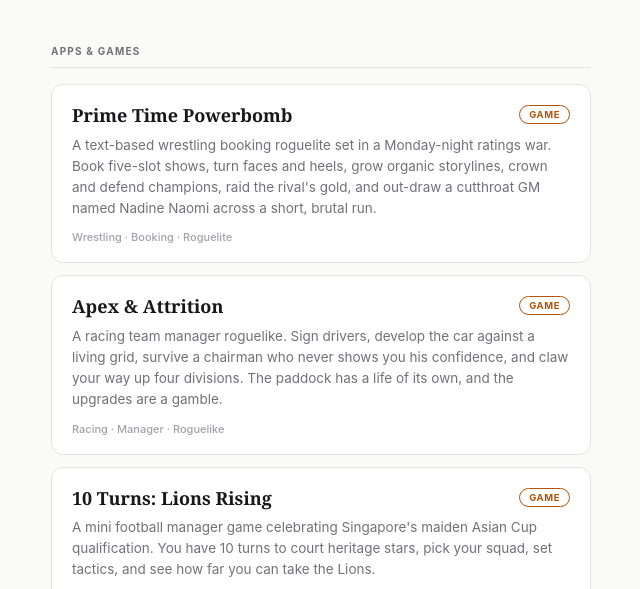
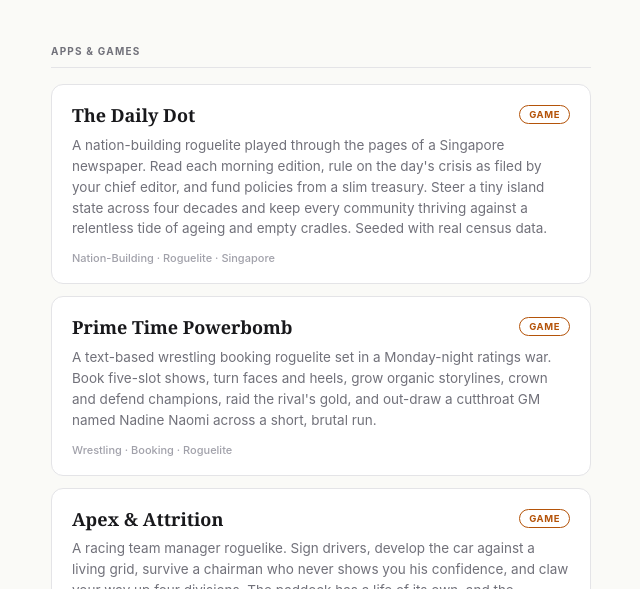
Before and after one commit to mdhamka86/vibe-arcade, a website: page public/index.html in a window 1280 px wide. Shown: the part 204-793 px from the top of the page, without its empty margins (319-959 px from the left). Drawn offline with Linux system fonts and the light colour scheme.

Commit message:
Update index.html

```diff
--- a/public/index.html
+++ b/public/index.html
@@ -139,6 +139,15 @@
 
     <div class="app-grid">
 
+      <a href="the-daily-dot.html" class="app-card">
+        <div class="app-card-top">
+          <div class="app-name">The Daily Dot</div>
+          <div class="app-badge">Game</div>
+        </div>
+        <p class="app-desc">A nation-building roguelite played through the pages of a Singapore newspaper. Read each morning edition, rule on the day's crisis as filed by your chief editor, and fund policies from a slim treasury. Steer a tiny island state across four decades and keep every community thriving against a relentless tide of ageing and empty cradles. Seeded with real census data.</p>
+        <div class="app-meta">Nation-Building · Roguelite · Singapore</div>
+      </a>
+
       <a href="prime-time-powerbomb.html" class="app-card">
         <div class="app-card-top">
           <div class="app-name">Prime Time Powerbomb</div>
@@ -200,7 +209,7 @@
 
     <div class="footer">
       <strong>hammyLabs</strong> — built by Hammy, powered by vibe-code and Singaporean stubbornness.<br>
-      Made with love for lil Naddy. 🐱
+      Made with love for Lil Naddy. 🐱
     </div>
   </div>
 </body>
```
